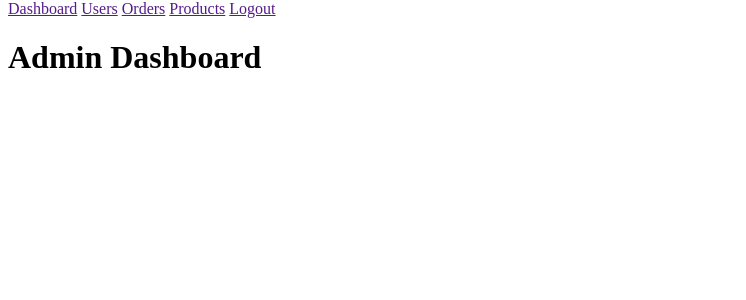
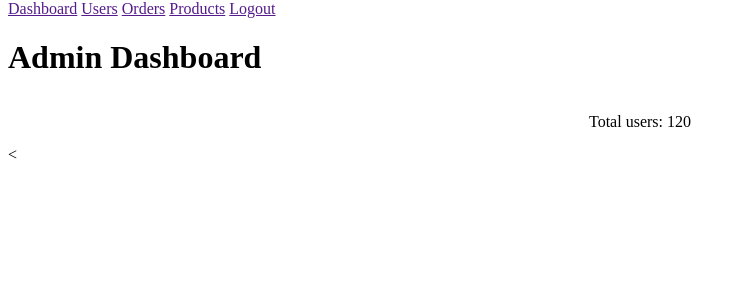
Before and after one commit to ALTUM-02/e_commerce, a Django app: page /dashboard/ in a window 1280 px wide. Shown: the part 254-554 px from the top of the page, without its empty margins (0-746 px from the left). Run offline with Django 5.2, Linux system fonts and the light colour scheme.

Commit message:
new change

```diff
--- a/online_market/templates/online_market/user_dashboard.html
+++ b/online_market/templates/online_market/user_dashboard.html
@@ -18,6 +18,9 @@
 <div class="main">
     <h1>Admin Dashboard</h1>
 
+    <div class="card">Total users: 120</div>
+    <
+
 </div>
 
 {%  endblock %}
```
